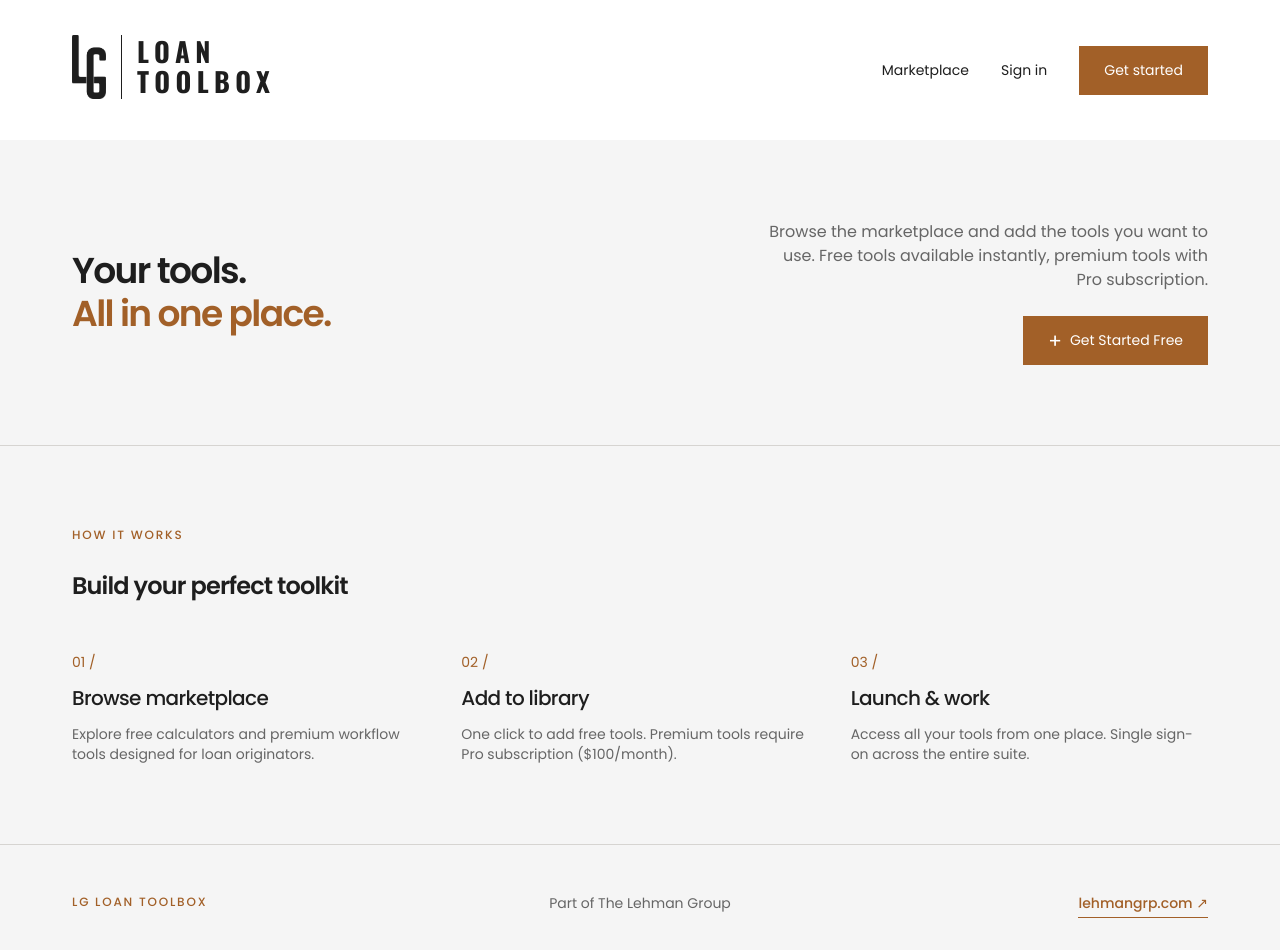
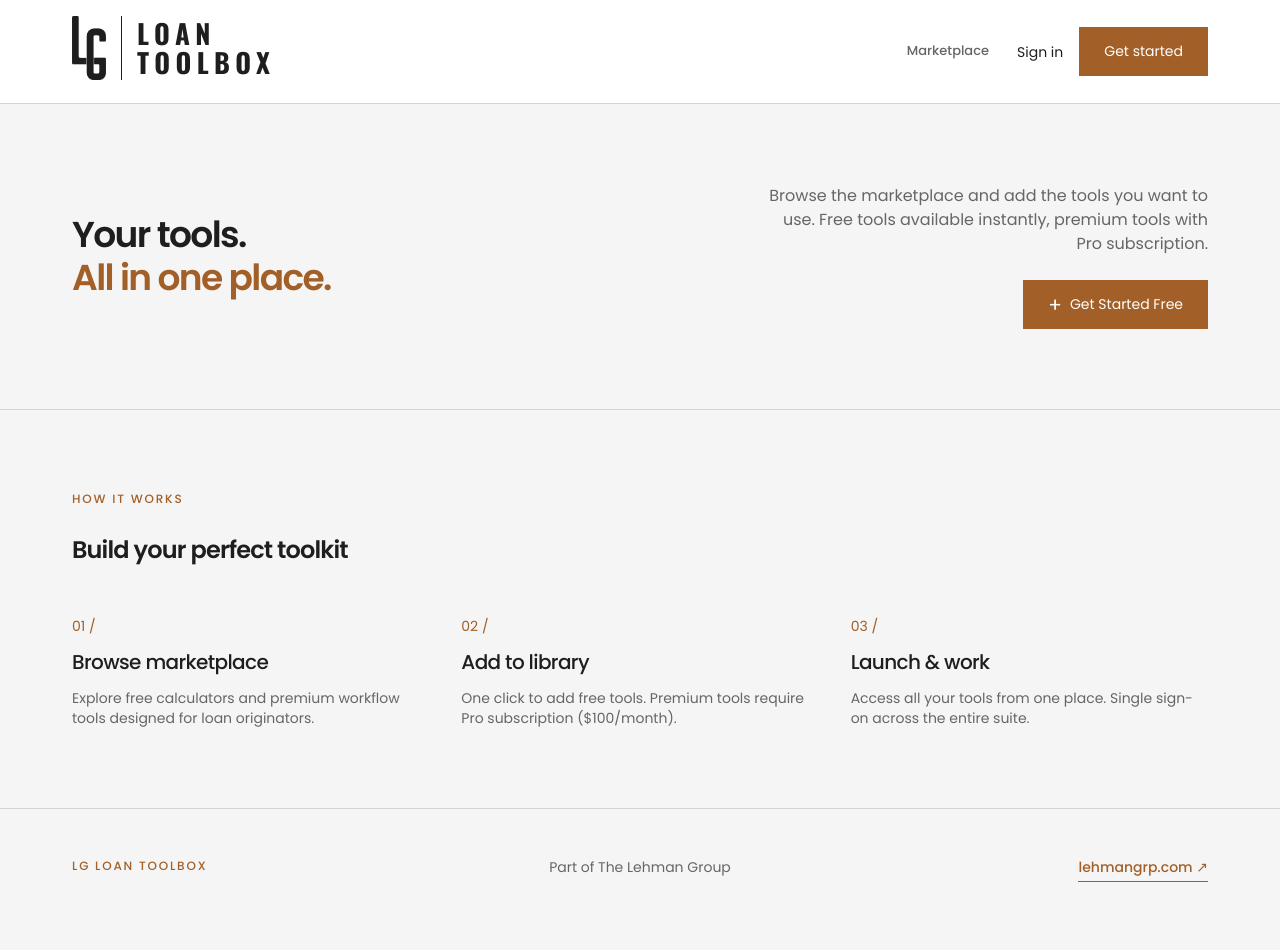
Before and after one commit to lehmandp/lg-toolbox, a Next.js app: page / in a window 1280 px wide. Shown: the top 950 px of the page. After the commit the page ends 925 px from the top, so only its background shows below. Built offline with nearby package versions, Linux system fonts and the light colour scheme; no server answers.

Commit message:
Build approved LG Toolbox hub shell

```diff
--- a/components/header.tsx
+++ b/components/header.tsx
@@ -14,55 +14,33 @@ export default function Header() {
   const [admin, setAdmin] = useState(false)
   const [ready, setReady] = useState(false)
 
-  // Track the session only. Deliberately does NOT call the database from
-  // inside onAuthStateChange: the Supabase client holds an internal lock
-  // while that callback runs, and awaiting another Supabase call inside it
-  // can deadlock, so the admin check would silently never resolve.
   useEffect(() => {
     const supabase = createClient()
-
     supabase.auth.getUser().then(({ data }) => {
       setUser(data.user)
       setReady(true)
     })
-
-    const {
-      data: { subscription },
-    } = supabase.auth.onAuthStateChange((_event, session) => {
+    const { data: { subscription } } = supabase.auth.onAuthStateChange((_event, session) => {
       setUser(session?.user ?? null)
       setReady(true)
     })
-
     return () => subscription.unsubscribe()
   }, [])
 
-  // Admin lookup runs in its own effect, outside the auth callback.
   useEffect(() => {
     if (!user) {
       setAdmin(false)
       return
     }
-
     let cancelled = false
     const supabase = createClient()
-
-    supabase
-      .from('admin_users')
-      .select('user_id')
-      .eq('user_id', user.id)
-      .maybeSingle()
+    supabase.from('admin_users').select('user_id').eq('user_id', user.id).maybeSingle()
       .then(({ data, error }) => {
         if (cancelled) return
-        if (error) {
-          // Most likely a missing RLS select policy on admin_users.
-          console.error('[header] admin check failed:', error.message)
-        }
+        if (error) console.error('[header] admin check failed:', error.message)
         setAdmin(data !== null)
       })
-
-    return () => {
-      cancelled = true
-    }
+    return () => { cancelled = true }
   }, [user])
 
   async function handleSignOut() {
@@ -73,22 +51,20 @@ export default function Header() {
   }
 
   const navItems = [
-    ...(user ? [{ label: 'My library', href: '/library' }] : []),
+    ...(user ? [{ label: 'My Toolbox', href: '/library' }] : []),
     { label: 'Marketplace', href: '/marketplace' },
     ...(admin ? [{ label: 'Admin', href: '/admin' }] : []),
   ]
 
   return (
-    <header className="bg-white">
-      <div
-        className="mx-auto flex max-w-[1200px] items-center justify-between px-8"
-        style={{ height: '140px' }}
-      >
-        <Link href="/" aria-label="LG Loan Toolbox home">
+    <header className="border-b border-border bg-white">
+      <div className="mx-auto flex min-h-[72px] max-w-[1200px] items-center justify-between gap-6 px-8 py-4">
+        <Link href={user ? '/library' : '/'} aria-label="LG Loan Toolbox home">
           <Logo />
         </Link>
 
-        <nav className="flex items-center gap-8">
+        <div className="flex items-center gap-7">
+          <nav className="flex items-center gap-7">
             {navItems.map((item) => {
               const isActive = pathname === item.href
               return (
@@ -96,38 +72,43 @@ export default function Header() {
                   key={item.href}
                   href={item.href}
                   aria-current={isActive ? 'page' : undefined}
-                className={`text-sm transition-colors ${
-                  isActive ? 'text-primary' : 'text-foreground hover:text-primary'
-                }`}
+                  className={
+                    'border-b-2 px-0 py-1 text-[13px] font-medium transition-colors ' +
+                    (isActive
+                      ? 'border-primary text-primary'
+                      : 'border-transparent text-muted-foreground hover:text-primary')
+                  }
                 >
                   {item.label}
                 </Link>
               )
             })}
+          </nav>
 
-          {/* Render nothing until auth resolves, to avoid flashing the wrong CTA. */}
-          {ready &&
-            (user ? (
+          {ready && user && (
+            <div className="hidden items-center gap-3 border-l border-border pl-5 md:flex">
+              <div className="flex h-9 w-9 items-center justify-center bg-primary text-xs font-semibold text-white">
+                {(user.email?.slice(0, 2) ?? 'LG').toUpperCase()}
+              </div>
+              <div className="leading-tight">
+                <div className="text-xs font-medium">{user.email}</div>
                 <button
                   onClick={handleSignOut}
-                className="text-sm text-foreground transition-colors hover:text-primary"
+                  className="text-[10px] text-muted-foreground transition-colors hover:text-primary"
                 >
                   Sign out
                 </button>
-            ) : (
-              <>
-                <Link
-                  href="/login"
-                  className="text-sm text-foreground transition-colors hover:text-primary"
-                >
-                  Sign in
-                </Link>
-                <Link href="/signup" className="btn-primary">
-                  Get started
-                </Link>
-              </>
-            ))}
-        </nav>
+              </div>
+            </div>
+          )}
+
+          {ready && !user && (
+            <div className="flex items-center gap-4">
+              <Link href="/login" className="text-sm hover:text-primary">Sign in</Link>
+              <Link href="/signup" className="btn-primary">Get started</Link>
+            </div>
+          )}
+        </div>
       </div>
     </header>
   )
```
Lines whose indentation alone changed are shown as unchanged.
